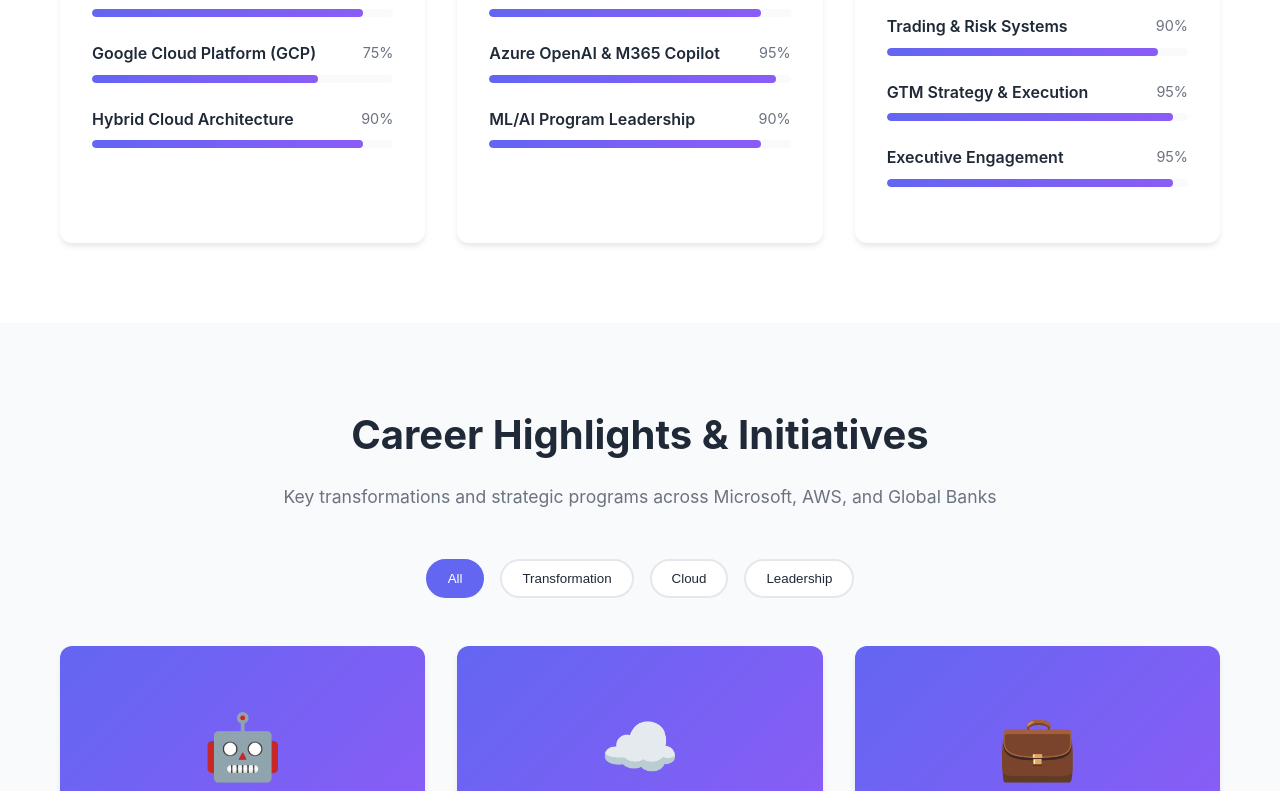
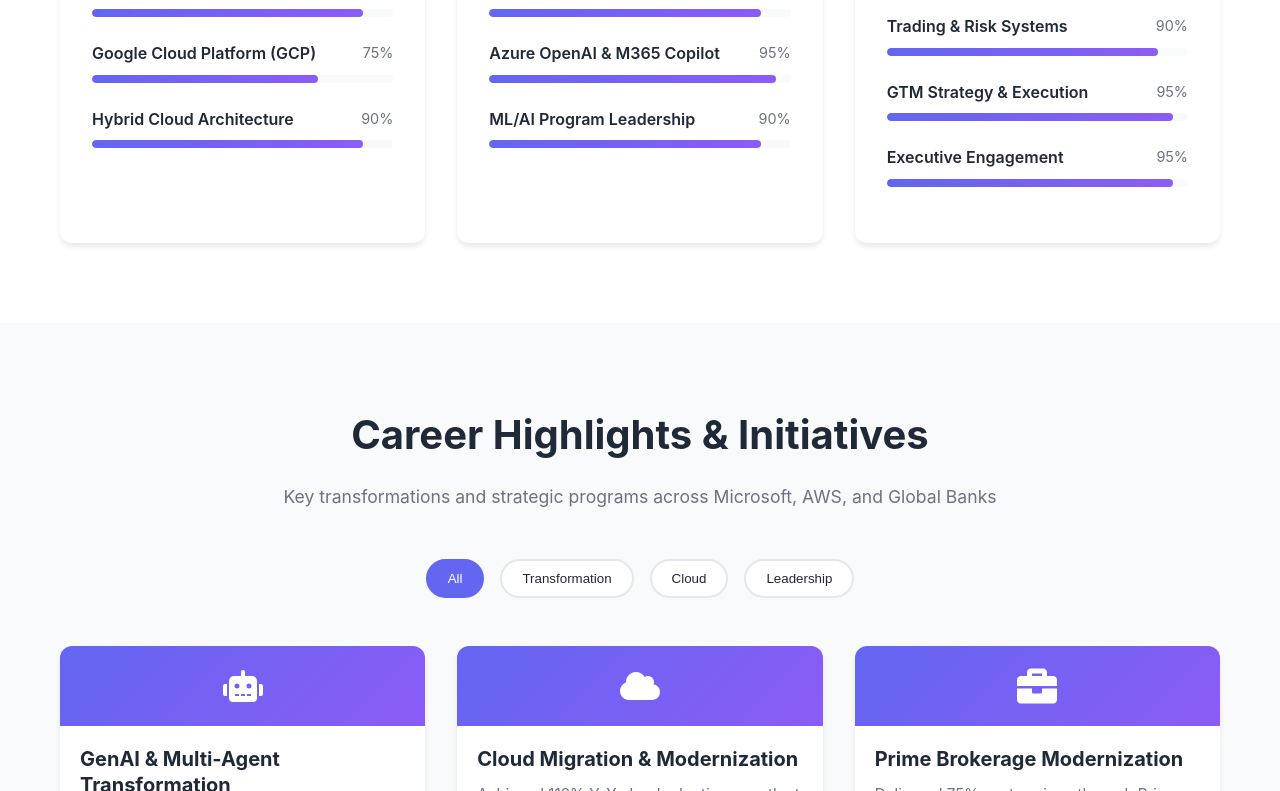
Before and after one commit to madhavipgoswami/madwebsite, a React (Vite) app: page / in a window 1280 px wide. Shown: the part 2009-2800 px from the top of the page. Built offline with nearby package versions, Linux system fonts and the light colour scheme; no server answers.

Commit message:
Replace emojis with icons, reduce header height, make layout more compact

```diff
--- a/package.json
+++ b/package.json
@@ -10,6 +10,7 @@
   "dependencies": {
     "react": "^18.2.0",
     "react-dom": "^18.2.0",
+    "react-icons": "^5.5.0",
     "react-router-dom": "^6.20.0"
   },
   "devDependencies": {
--- a/src/components/Projects.jsx
+++ b/src/components/Projects.jsx
@@ -1,4 +1,5 @@
 import { useState } from 'react'
+import { FaRobot, FaCloud, FaBriefcase, FaStar, FaChartBar, FaHandshake } from 'react-icons/fa'
 
 const Projects = () => {
   const [filter, setFilter] = useState('all')
@@ -10,7 +11,7 @@ const Projects = () => {
       title: 'GenAI & Multi-Agent Transformation',
       description:
         'Led secure GenAI and multi-agent system adoption at Microsoft, driving 116% YoY growth in Azure, M365 Copilot, and GenAI adoption across global Financial Services clients.',
-      image: '🤖',
+      icon: FaRobot,
       tags: ['Azure OpenAI', 'M365 Copilot', 'GenAI Strategy', 'Multi-Agent Systems'],
       category: 'transformation',
       link: '#',
@@ -21,7 +22,7 @@ const Projects = () => {
       title: 'Cloud Migration & Modernization',
       description:
         'Achieved 118% YoY cloud adoption growth at AWS, leading ML beta programs and authoring internal FinServ playbooks for enterprise transformations.',
-      image: '☁️',
+      icon: FaCloud,
       tags: ['AWS', 'Cloud Migration', 'ML Programs', 'Enterprise Strategy'],
       category: 'cloud',
       link: '#',
@@ -32,7 +33,7 @@ const Projects = () => {
       title: 'Prime Brokerage Modernization',
       description:
         'Delivered 75% cost savings through Prime Brokerage modernization at Deutsche Bank, managing global teams and complex enterprise-scale implementations.',
-      image: '💼',
+      icon: FaBriefcase,
       tags: ['Program Leadership', 'Cost Optimization', 'Legacy Modernization', 'Global Delivery'],
       category: 'transformation',
       link: '#',
@@ -43,7 +44,7 @@ const Projects = () => {
       title: 'EmpressaAI - AI Literacy Programs',
       description:
         'Founding member developing global AI literacy programs for women, empowering them to turn insights into income through trusted GPT-based tools.',
-      image: '🌟',
+      icon: FaStar,
       tags: ['AI Education', 'Women Empowerment', 'GPT Tools', 'Global Programs'],
       category: 'leadership',
       link: '#',
@@ -54,7 +55,7 @@ const Projects = () => {
       title: 'Enterprise Tech Migrations',
       description:
         'Executed enterprise tech migrations at Citibank with 20% productivity lift, leading full-stack risk and finance system revamps across trading entities.',
-      image: '📊',
+      icon: FaChartBar,
       tags: ['Enterprise Migration', 'Risk Systems', 'Finance Systems', 'Productivity'],
       category: 'transformation',
       link: '#',
@@ -65,7 +66,7 @@ const Projects = () => {
       title: 'GTM Strategy & Partner Ecosystem',
       description:
         'Built Capital Markets-focused GenAI solution playbooks, evaluated partner build/buy motions, and scaled delivery through ecosystem partnerships.',
-      image: '🤝',
+      icon: FaHandshake,
       tags: ['GTM Strategy', 'Partner Ecosystem', 'Solution Playbooks', 'Market Activation'],
       category: 'leadership',
       link: '#',
@@ -120,7 +121,9 @@ const Projects = () => {
                 <div className="project-card">
                   {/* Front of card */}
                   <div className="project-card-front">
-                    <div className="project-image">{project.image}</div>
+                    <div className="project-image">
+                      <project.icon className="project-icon" />
+                    </div>
                     <div className="project-content">
                       <h3 className="project-title">{project.title}</h3>
                       <p className="project-description">{project.description}</p>
--- a/src/index.css
+++ b/src/index.css
@@ -472,7 +472,7 @@ section {
 .project-card-container {
   perspective: 1000px;
   width: 100%;
-  height: 550px;
+  height: 450px;
 }
 
 .project-card {
@@ -514,16 +514,21 @@ section {
 }
 
 .project-image {
-  height: 200px;
+  height: 80px;
   background: linear-gradient(135deg, var(--primary-color), var(--secondary-color));
   display: flex;
   align-items: center;
   justify-content: center;
-  font-size: 4rem;
+  flex-shrink: 0;
+}
+
+.project-icon {
+  font-size: 2.5rem;
+  color: white;
 }
 
 .project-content {
-  padding: 1.5rem;
+  padding: 1.25rem;
   display: flex;
   flex-direction: column;
   flex: 1;
@@ -540,24 +545,29 @@ section {
 }
 
 .project-title {
-  font-size: 1.5rem;
-  margin-bottom: 0.5rem;
+  font-size: 1.25rem;
+  margin-bottom: 0.75rem;
   color: var(--text-primary);
+  line-height: 1.3;
 }
 
 .project-description {
   color: var(--text-secondary);
-  margin-bottom: 1rem;
-  line-height: 1.6;
+  margin-bottom: 0.75rem;
+  line-height: 1.5;
+  font-size: 0.95rem;
   flex-shrink: 0;
   overflow: hidden;
+  display: -webkit-box;
+  -webkit-line-clamp: 3;
+  -webkit-box-orient: vertical;
 }
 
 .project-tags {
   display: flex;
   flex-wrap: wrap;
   gap: 0.5rem;
-  margin-bottom: 1rem;
+  margin-bottom: 0.75rem;
   flex-shrink: 0;
 }
 
@@ -571,12 +581,12 @@ section {
 
 .project-details-btn {
   width: 100%;
-  padding: 12px 24px;
+  padding: 10px 20px;
   background: var(--primary-color);
   color: white;
   border: none;
   border-radius: 8px;
-  font-size: 1rem;
+  font-size: 0.95rem;
   font-weight: 600;
   cursor: pointer;
   transition: var(--transition);
```
Also changed, not shown: 1 other file (tests, documents, lock files or other folders).
